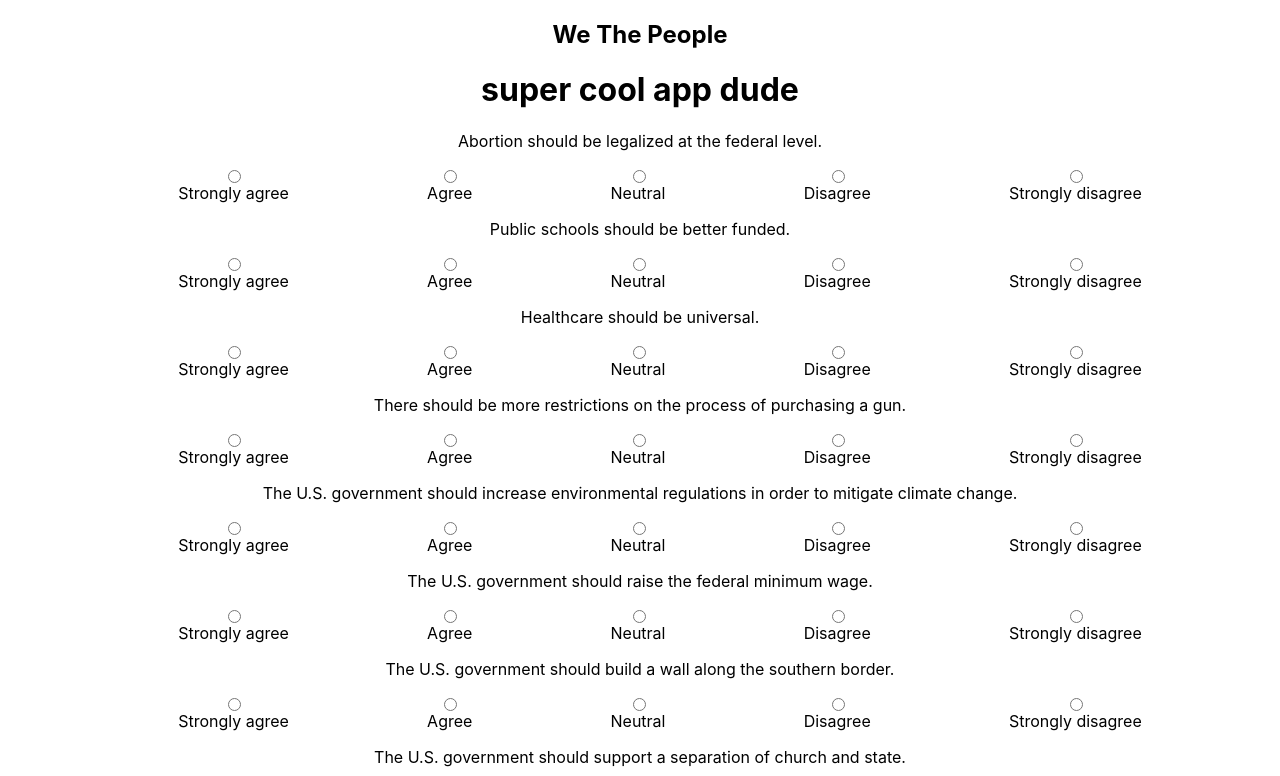
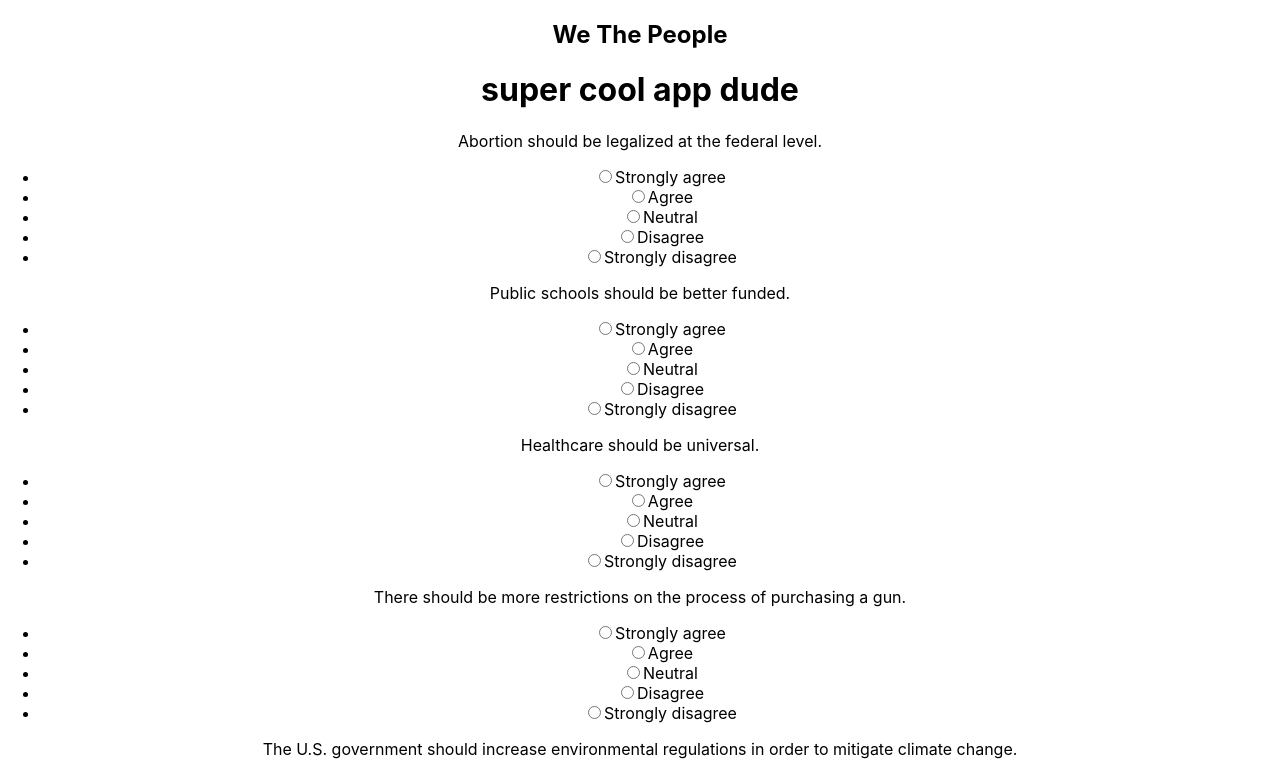
Before and after one commit to Mod-4-Capstone/we-the-people-fe, a React (Create React App) app: page / in a window 1280 px wide. Shown: the top 776 px of the page. Built offline with nearby package versions, Linux system fonts and the light colour scheme.

Commit message:
remove styling that was moved to statement

```diff
--- a/src/components/Quiz/Quiz.css
+++ b/src/components/Quiz/Quiz.css
@@ -2,15 +2,3 @@
   display: flex;
   flex-direction: column;
 }
-
-.likert {
-  display: flex;
-  list-style: none;
-  justify-content: space-evenly;
-}
-
-li {
-  display: flex;
-  flex-direction: column;
-  align-items: center;
-}
```
